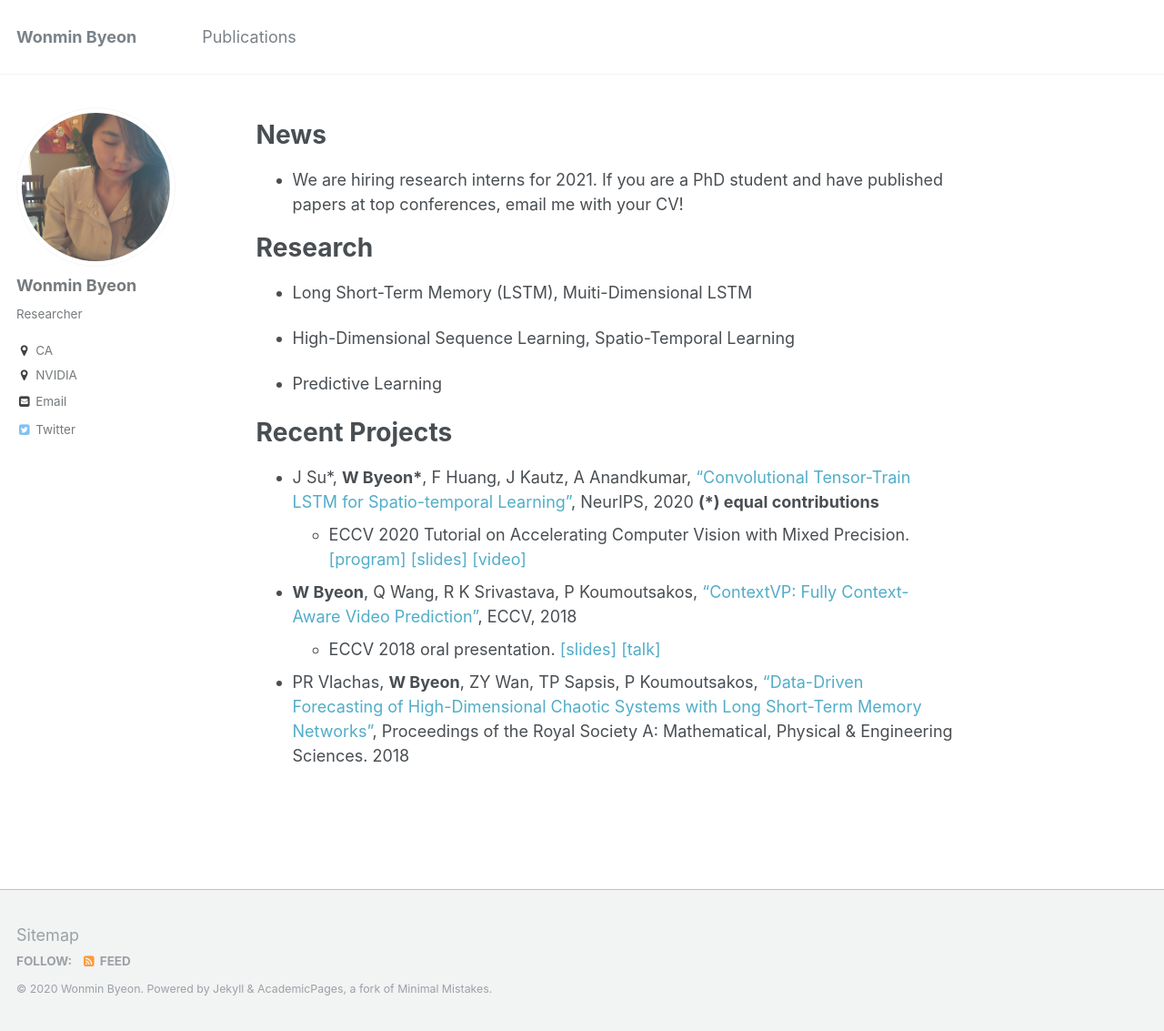
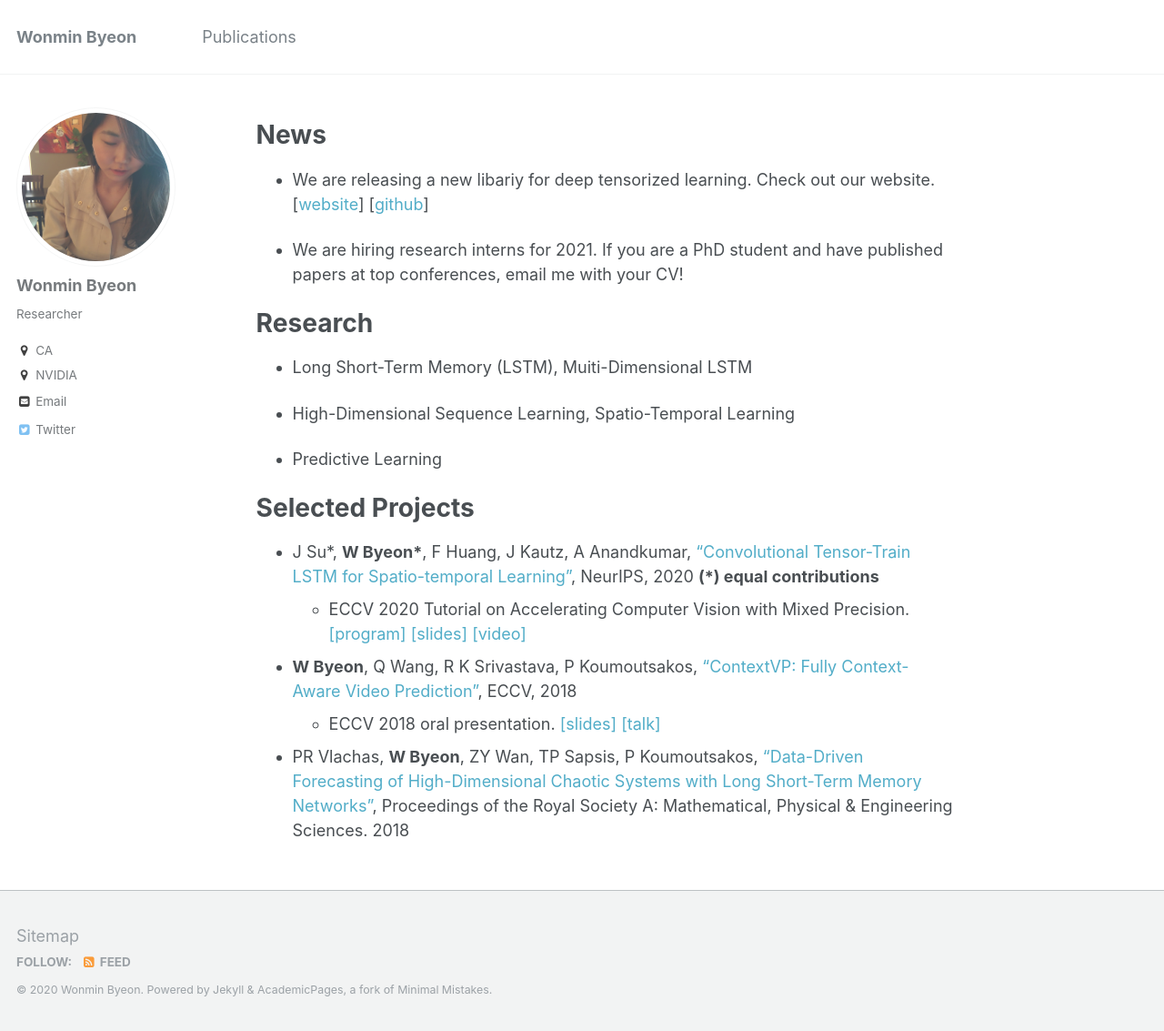
Before and after one commit to wonmin-byeon/wonmin-byeon.github.io, a Jekyll site: the page built from _pages/about.md, in a window 1280 px wide and 1133 px high. Shown: the whole window at 91% size. Built offline with Jekyll 4.4.1, drawn with Linux system fonts in a browser that asks for light colours.

```diff
--- a/_pages/about.md
+++ b/_pages/about.md
@@ -10,6 +10,8 @@ redirect_from:
 
 News
 ======
+* We are releasing a new libariy for deep tensorized learning. Check out our website. [[website](http://tensorly.org/tensorly-torch/dev/)] [[github](https://github.com/tensorly/tensorly-torch)]
+
 * We are hiring research interns for 2021. If you are a PhD student and have published papers at top conferences, email me with your CV!
 
 Research
@@ -20,7 +22,7 @@ Research
 
 * Predictive Learning
 
-Recent Projects
+Selected Projects
 ======
 * J Su*, <b>W Byeon*</b>, F Huang, J Kautz, A Anandkumar, ["Convolutional Tensor-Train LSTM for Spatio-temporal Learning"](https://wonmin-byeon.github.io/publication/2020-02-convttlstm), NeurIPS, 2020 <b> (*) equal contributions </b>
     - ECCV 2020 Tutorial on Accelerating Computer Vision with Mixed Precision. [[program]](https://nvlabs.github.io/eccv2020-mixed-precision-tutorial/) [[slides]](https://nvlabs.github.io/eccv2020-mixed-precision-tutorial/files/wonmin_byeon-mixed-precision-training-for-convolutional-tensor-train-lstm.pdf) [[video]](https://www.youtube.com/watch?v=1XuD-ozHTLY&feature=youtu.be)
```
Also changed, not shown: _publications/2020-efficient-stereo-matching.md (+1 -1 lines).
